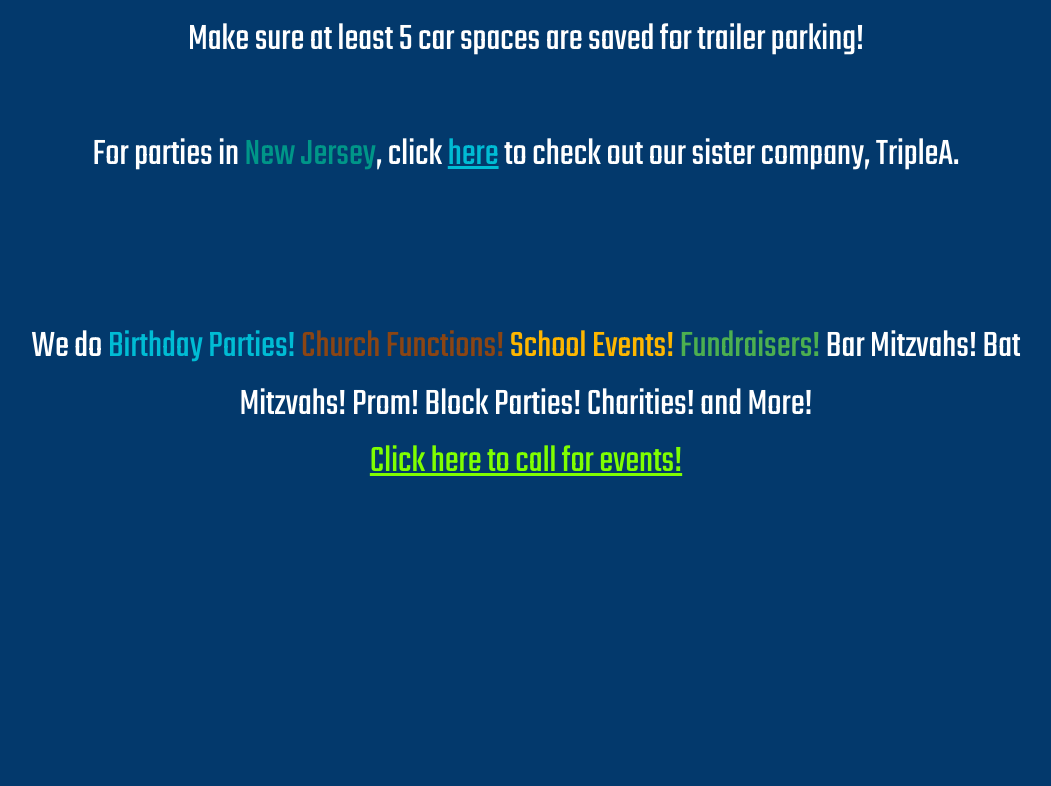
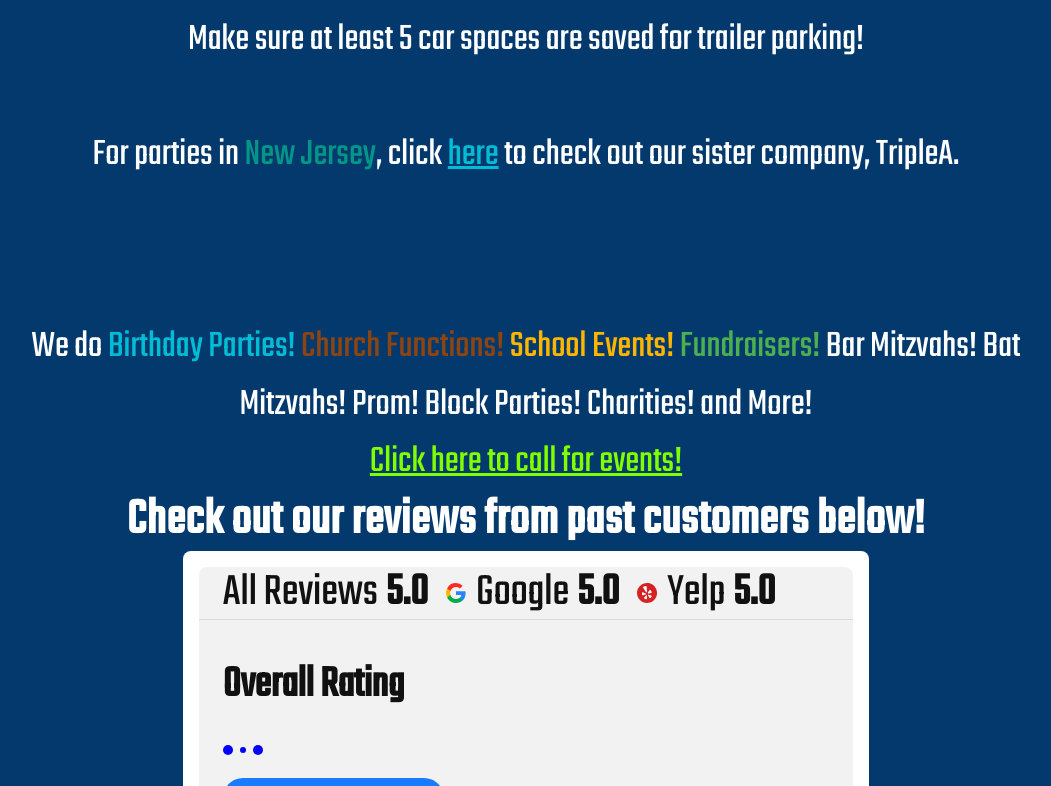
Before and after one commit to nathanuel0322/pgowp, a React (Create React App) app: page / in a window 1280 px wide. Shown: the part 2014-2800 px from the top of the page, without its empty margins (114-1165 px from the left). Before the commit the page ends 2505 px from the top, so only its background shows below. Built offline with nearby package versions, Linux system fonts and the light colour scheme; a web font is replaced by a local one.

Commit message:
small changes

```diff
--- a/src/assets/css/reviewwidget.css
+++ b/src/assets/css/reviewwidget.css
@@ -2,10 +2,9 @@
     margin: 0 1rem;
     margin-top: 1rem;
 }
-
 #reviewsubtitle {
     letter-spacing: 0.05rem;
-    font-size: 3vw;
+    font-size: 4vw;
 }
 
 #TopReviewsContainer {
@@ -53,8 +52,8 @@
 .kWhNOk {
     display: flex;
     padding-left: 1rem;
-    max-height: 5vw;
     align-items: center;
+    padding-block: 0.25rem;
 }
 
 .iluRKv * {
@@ -79,11 +78,11 @@
     margin-left: 0.5rem;
 }
 .reviewtabs.gbMejj {
-    max-height: 4vw;
+    max-height: 6vh;
     display: flex;
 }
 .fYHkoy {
-    font-size: 1.6vw;
+    font-size: 3.6vw;
     display: flex;
     z-index: 2;
     -webkit-box-align: center;
@@ -172,6 +171,7 @@
     margin-top: 0.175rem;
     line-height: 2em;
     font-weight: 600;
+    font-size: 3.5vw;
 }
 
 .cMwniS {
@@ -252,7 +252,7 @@
     margin-top: 0.5rem;
     border-radius: 20px;
     background-color: rgb(25, 123, 255);
-    font-size: 1.75vw;
+    font-size: 3.5vw;
     text-align: center;
     padding-top: 0.3rem;
     padding-bottom: 0.2rem;
--- a/src/screens/Home.jsx
+++ b/src/screens/Home.jsx
@@ -109,7 +109,7 @@ export default function Home(){
         <br />
         <a className="Call" href="tel:7186738529" style={{color: 'chartreuse', textDecoration: 'underline'}}>Click here to call for events!</a>
       </p>
-      {/* <ReviewWidget /> */}
+      <ReviewWidget />
       {/* <div className="10to8-ratings-widget" data-uuid="acc2fe13-9501-4e4b-bf95-de28c1e9324a">
         <a href="https://app.10to8.com/book/acc2fe13-9501-4e4b-bf95-de28c1e9324a/uuid/" target="_blank" rel="noreferrer">Powered by 10to8</a>
       </div> */}
```
Also changed, not shown: 1 other file (tests, documents, lock files or other folders).
